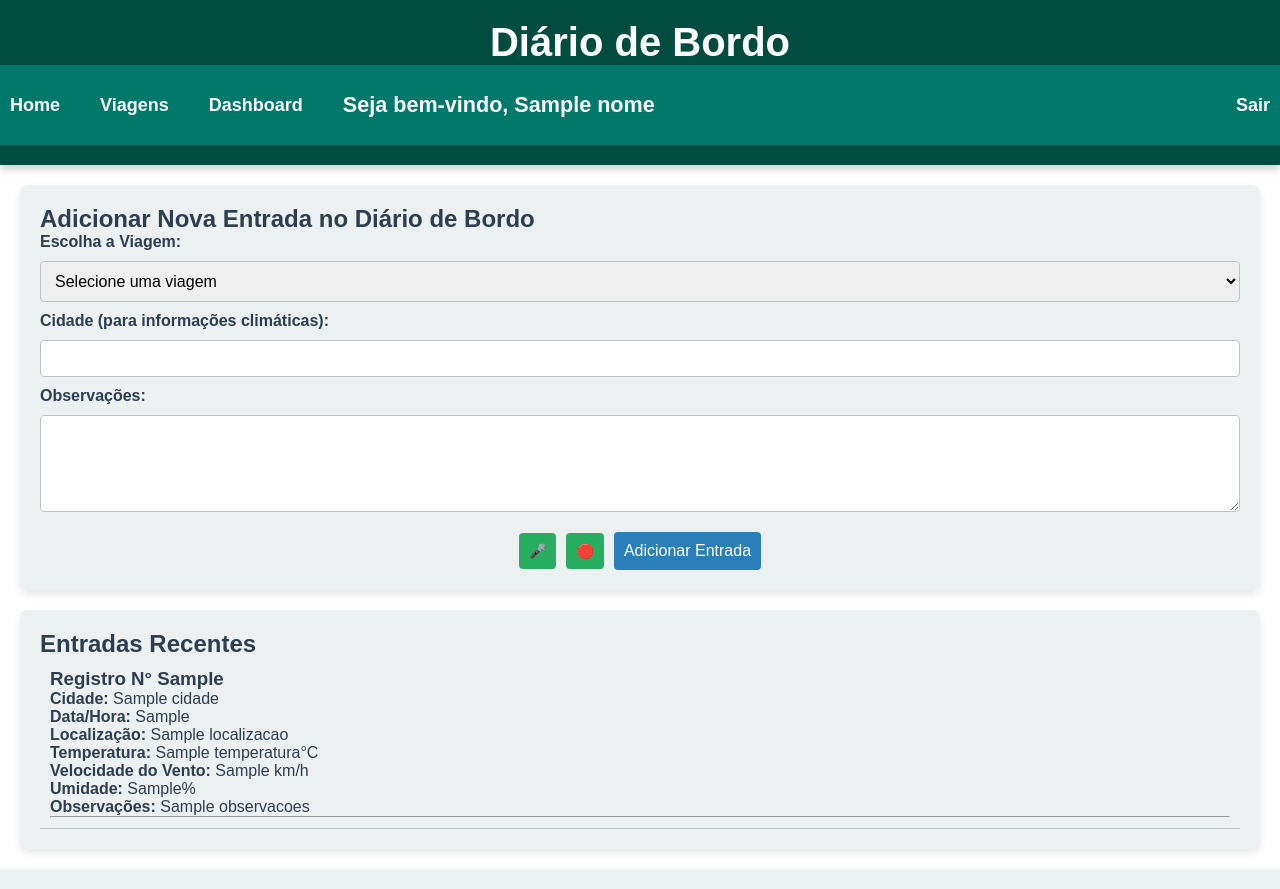
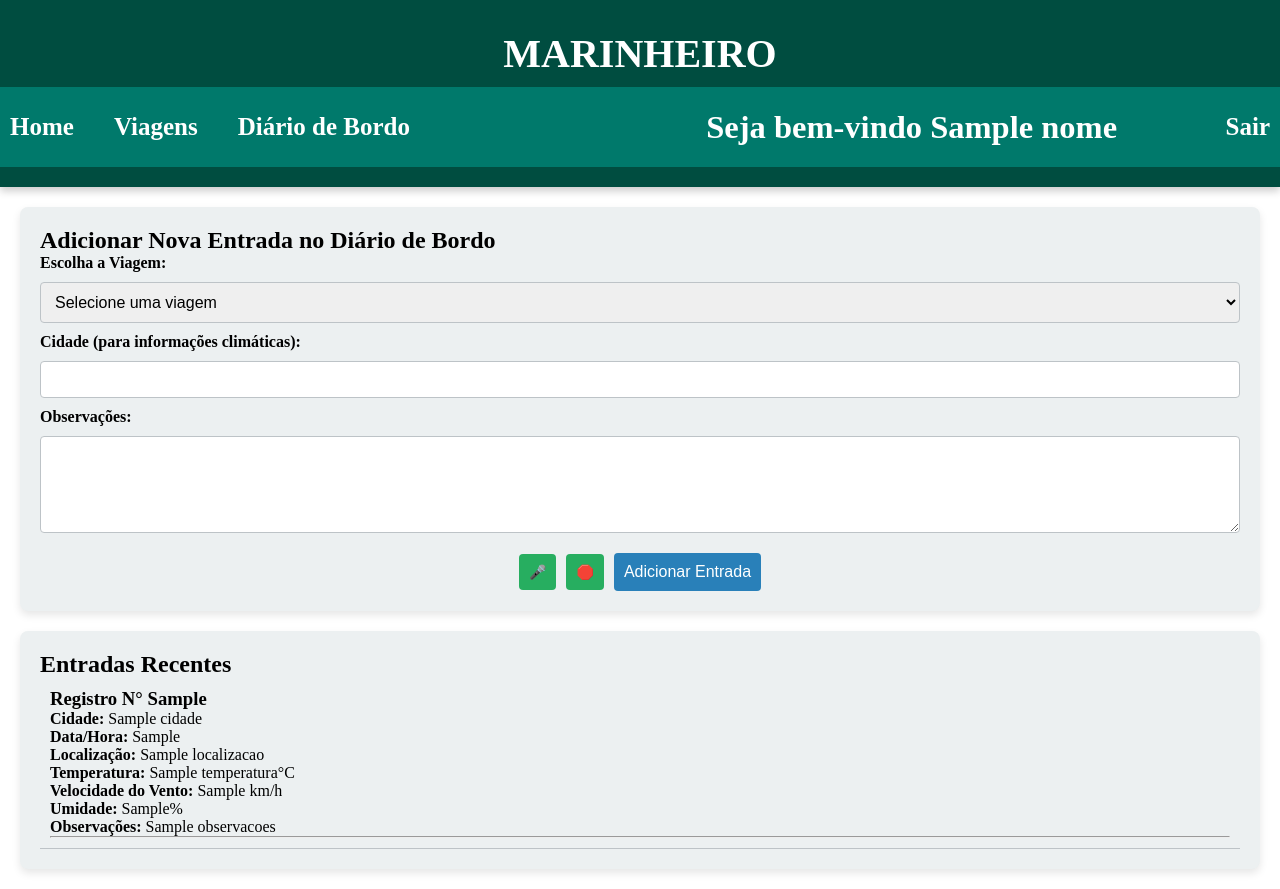
Before and after one commit to fabriciotaveira1/schooltracker-flask-python, a Flask app: template templates/diariobordo.html in a window 1280 px wide. Run offline with Flask 3, Linux system fonts and the light colour scheme; the template is opened without the code that fills it: most values are stand-ins (such as "Sample title", 1, 10 or a date in 2020); parts of the project's set-up code (start-up, migrations or seed data) failed here and were passed over.

Commit message:
alterando interface

```diff
--- a/main.py
+++ b/main.py
@@ -46,7 +46,8 @@ def index():
 
 @app.route("/home")
 def home():
-    return render_template("home.html")
+    nome = session_flask['usuario_nome']
+    return render_template("home.html", nome=nome)
 
 @app.route("/cadastro")
 def cadastro():
@@ -103,6 +104,11 @@ def logar_usuario():
     except Exception as e:
         mensagem = f"Ocorreu um erro: {str(e)}"
         return render_template('index.html', mensagem=mensagem)
+
+@app.route('/sair')
+def sair():
+    session_flask.clear()
+    return redirect(url_for('index'))
 
 
 @app.route("/diario_bordo")
@@ -197,9 +203,10 @@ def adicionar_entrada():
 
 @app.route("/viagens", methods=["GET"])
 def viagens():
+    nome = session_flask.get('usuario_nome')
     # Busca todas as viagens do banco de dados
     viagens_existentes = session.query(Viagem).all()
-    return render_template("viagens.html", viagens=viagens_existentes)
+    return render_template("viagens.html", viagens=viagens_existentes, nome=nome)
 
 @app.route("/adicionar_viagem", methods=["POST"])
 def adicionar_viagem():
--- a/static/css/diariobordo.css
+++ b/static/css/diariobordo.css
@@ -1,16 +1,4 @@
 /* Geral */
-
-body {
-    margin: 0;
-    font-family: Arial, sans-serif;
-    color: #2c3e50; /* Cor do texto */
-}
-
-/* Cabeçalho */
-
-header h1 {
-    margin: 0;
-}
 
 /* Conteúdo Principal */
 
@@ -101,24 +89,6 @@ select {
     font-family: Arial, sans-serif;
 }
 
-.alert-success {
-    background-color: #d4edda;
-    color: #155724;
-    border: 1px solid #c3e6cb;
-}
-
-.alert-danger {
-    background-color: #f8d7da;
-    color: #721c24;
-    border: 1px solid #f5c6cb;
-}
-
-.alert-info {
-    background-color: #e2e3e5;
-    color: #383d41;
-    border: 1px solid #d6d8d9;
-}
-
 #microfone, #desativar-microfone {
     padding: 10px 10px; /* Tamanho menor */
     font-size: 14px; /* Tamanho da fonte menor */
--- a/static/css/global.css
+++ b/static/css/global.css
@@ -3,7 +3,14 @@
     margin: 0;
     padding: 0;
     box-sizing: border-box;
-    font-family: Arial, sans-serif;
+}
+
+@font-face {
+    font-family: 'Seact';
+    src: url('../assets/fonts/SeactClean.otf') format('otf'),
+         url('../assets/fonts/SeactRough.otf') format('otf');
+    font-weight: normal;
+    font-style: normal;
 }
 
 /* Cabeçalho */
@@ -18,6 +25,7 @@ header {
 
 header h1 {
     margin: 0;
+    padding: 10px;
     font-size: 2.5em; /* Aumenta o tamanho da fonte */
 }
 
@@ -30,19 +38,18 @@ header hr {
 
 /* Navegação */
 
-/* Navegação */
-
 nav {
     height: 80px;
     display: flex;
     align-items: center;
     padding: 20px 0;
     background-color: #00796b; /* Verde médio */
+    font-weight: bold;
     color: #ffffff;
-    font-size: large;
+    font-size: 25px;
 }
 
-.ul_left, .ul_right {
+.ul_left, .ul_right, .ul_middle {
     display: flex;
     align-items: center;
     margin: 0;
@@ -57,6 +64,12 @@ nav {
 
 .ul_right {
     justify-content: flex-end;
+}
+
+.ul_middle {
+    flex: 1;
+    justify-content: center;
+    gap: 20px;
 }
 
 nav ul {
@@ -83,7 +96,7 @@ nav ul li a:hover {
 
 h4 {
     margin: 0;
-    font-size: 1.2em; /* Tamanho da fonte para o nome do usuário */
+    font-size: 1.3em; /* Tamanho da fonte para o nome do usuário */
 }
 
 /* Respeitando o layout */
@@ -116,3 +129,22 @@ footer a {
 footer a:hover {
     text-decoration: underline;
 }
+
+/* Mensagens de Sucesso e Erro */
+.alert-success {
+    background-color: #d4edda;
+    color: #155724;
+    border: 1px solid #c3e6cb;
+}
+
+.alert-danger {
+    background-color: #f8d7da;
+    color: #721c24;
+    border: 1px solid #f5c6cb;
+}
+
+.alert-info {
+    background-color: #e2e3e5;
+    color: #383d41;
+    border: 1px solid #d6d8d9;
+}
--- a/static/css/viagens.css
+++ b/static/css/viagens.css
@@ -1,8 +1,6 @@
 /* Geral */
 
 body {
-    margin: 0;
-    font-family: Arial, sans-serif;
     color: #333;
     background-color: #e0f7fa; /* Fundo claro, remetendo ao mar */
 }
--- a/templates/diariobordo.html
+++ b/templates/diariobordo.html
@@ -11,7 +11,7 @@
 
 <body>
     <header>
-        <h1>Diário de Bordo</h1>
+        <h1>MARINHEIRO</h1>
         <div class="container">
             {% if session['mensagem'] %}
             {% if 'sucesso' in session['mensagem'] %}
@@ -34,13 +34,13 @@
             <ul class="ul_left">
                 <li><a href="/home">Home</a></li>
                 <li><a href="/viagens">Viagens</a></li>
-                <li><a href="/diario_bordo">Dashboard</a></li>
-                <li>
-                    <h4>Seja bem-vindo, {{ nome }}</h4>
-                </li>
+                <li><a href="/diario_bordo">Diário de Bordo</a></li>
+            </ul>
+            <ul class="ul_middle">
+                <li><h4>Seja bem-vindo {{ nome }}</h4></li>
             </ul>
             <ul class="ul_right">
-                <li><a href="#">Sair</a></li>
+                <li><a href="/sair">Sair</a></li>
             </ul>
         </nav>
     </header>
```
Also changed, not shown: static/css/home.css (+26 -13 lines), static/css/listaralunos.css (deleted, +0 -148 lines), templates/home.html (+5 -5 lines), templates/viagens.html (+5 -3 lines), static/assets/fonts/Seact Clean.ttf (added), static/assets/fonts/Seact Rough.ttf (added), static/assets/fonts/SeactClean.otf (added), static/assets/fonts/SeactRough.otf (added).
